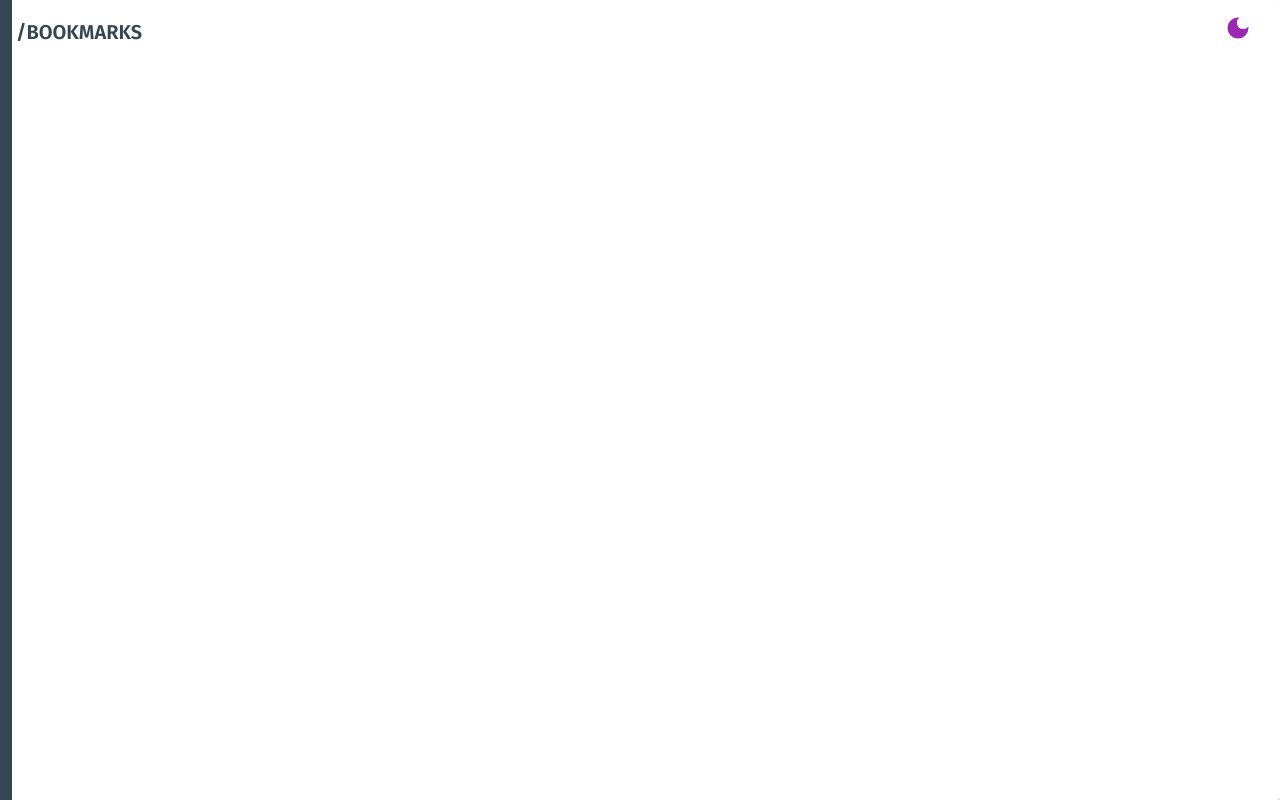
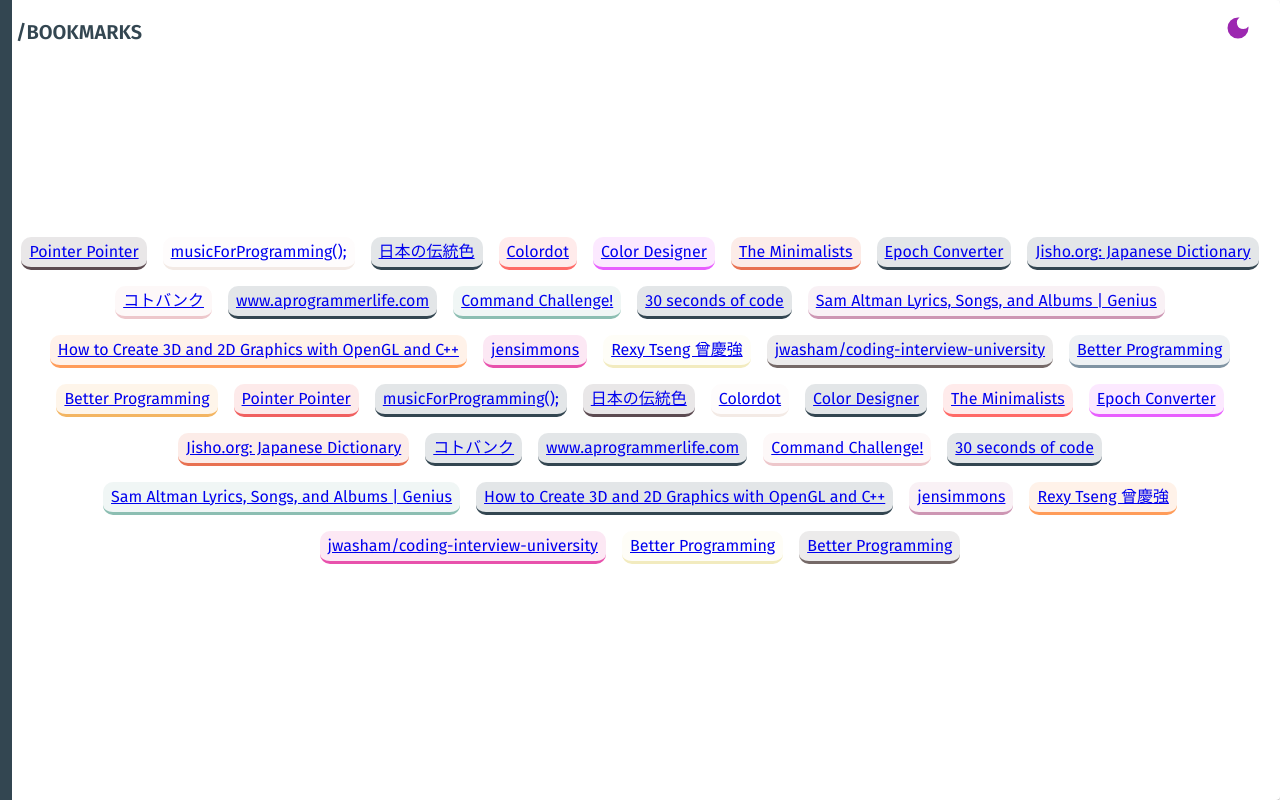
Before and after one commit to jialinhuangblog/jialinhuangblog.github.io, a Next.js app: page /bookmarks in a window 1280 px wide. Built offline with nearby package versions, Linux system fonts and the light colour scheme.

Commit message:
chore: add back

```diff
--- a/pages/bookmarks.tsx
+++ b/pages/bookmarks.tsx
@@ -56,7 +56,7 @@
           gap: 16px;
         `}
       >
-        {/* {bookmarks.concat(bookmarks).map((bookmark, index) => (
+        {bookmarks.concat(bookmarks).map((bookmark, index) => (
           <AppLink
             css={linkCss}
             key={index}
@@ -76,7 +76,7 @@
               {bookmark.name}
             </p>
           </AppLink>
-        ))} */}
+        ))}
       </div>
     </Layout>
   )
```
